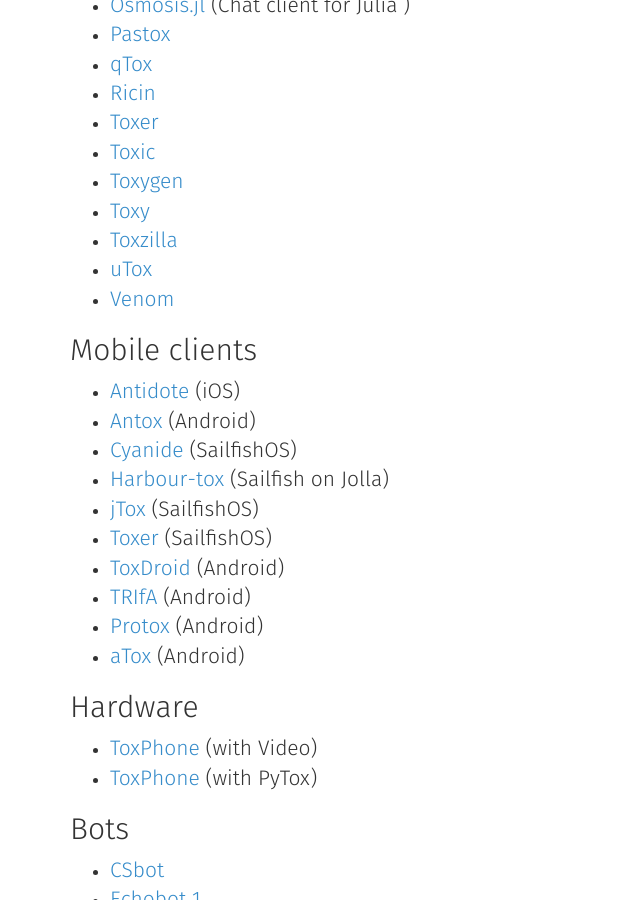
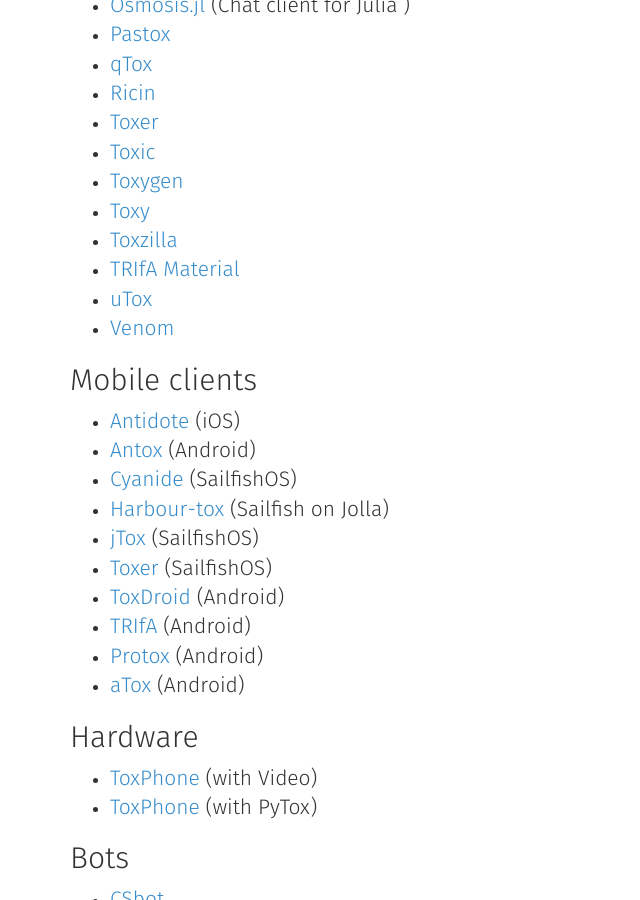
Before and after one commit to TokTok/website, a Jekyll site: the page built from toktok/integrations.md, in a window 1280 px wide and 900 px high, scrolled down 480 px. Shown: the whole window, without its empty margins (0-640 px from the left). Built offline with Jekyll 4.4.1, drawn with Linux system fonts in a browser that asks for light colours; nearby versions of some CDN libraries.

Commit message:
chore: add trifa material desktop client

```diff
--- a/toktok/integrations.md
+++ b/toktok/integrations.md
@@ -31,6 +31,7 @@ yourself to this page.
 *   [Toxygen](https://github.com/toxygen-project/toxygen)
 *   [Toxy](https://github.com/alexbakker/Toxy)
 *   [Toxzilla](https://github.com/toxzilla/app)
+*   [TRIfA Material](https://github.com/Zoxcore/trifa_material)
 *   [uTox](https://github.com/uTox/uTox)
 *   [Venom](https://github.com/naxuroqa/Venom)
 
```
